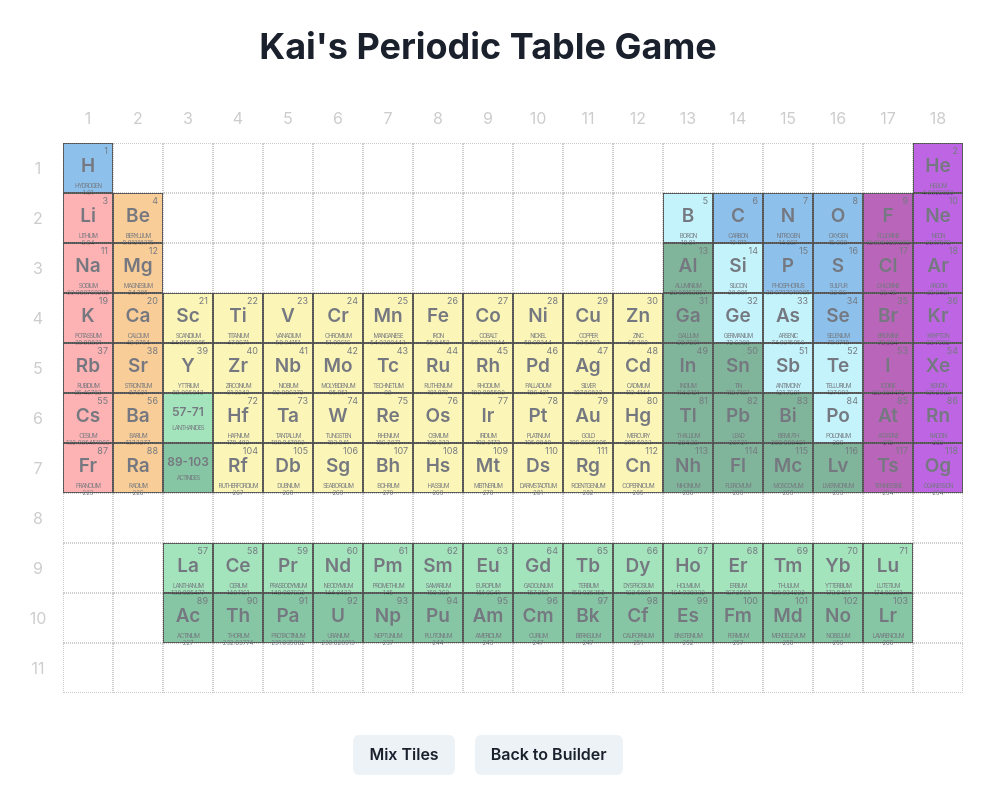
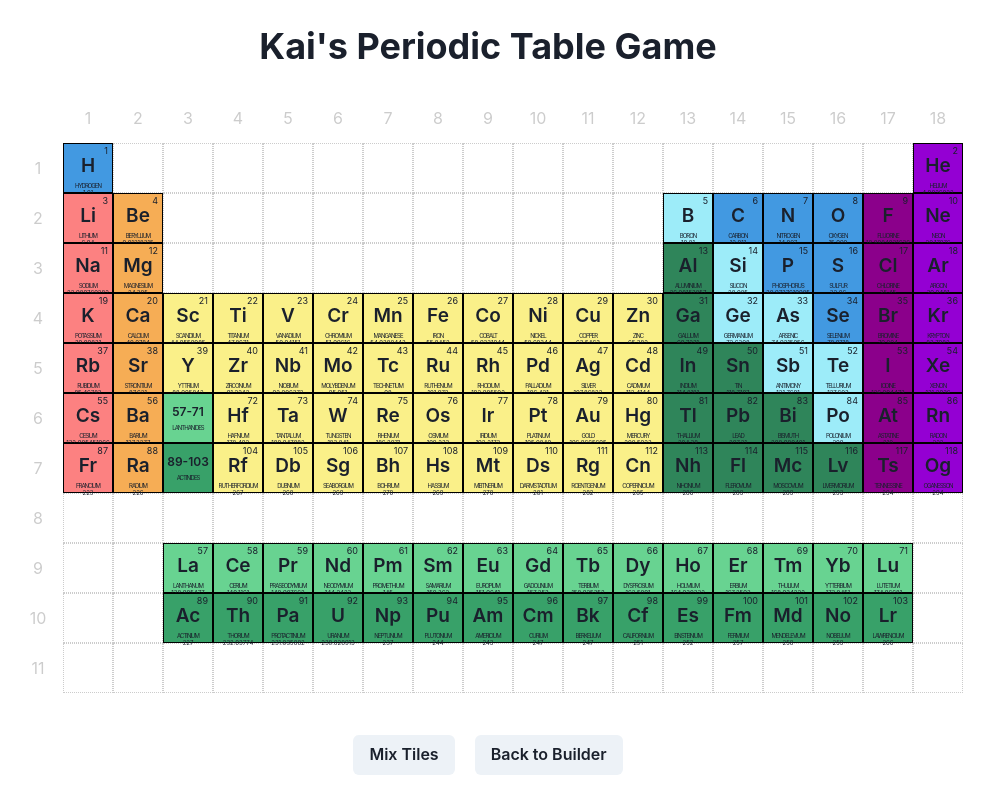
Before and after one commit to kyen99/periodic-table, a Next.js app: page /game in a window 1280 px wide. Shown: the whole page, without its empty margins (152-1146 px from the left). Built offline with nearby package versions, Linux system fonts and the light colour scheme.

Commit message:
set match when restoring saved state

```diff
--- a/components/Game/GameTile.tsx
+++ b/components/Game/GameTile.tsx
@@ -10,12 +10,29 @@ const GameTile = ({ element, startX, startY, celebrate, update, ...rest }) => {
   const [match, setMatch] = useState(false)
 
   useEffect(() => {
-    const match =
-      position[0] === correctPosition[0] && position[1] === correctPosition[1]
+    checkMatch()
+  }, [])
+
+  useEffect(() => {
+    checkMatch()
+    if (position[0] && position[1]) {
+      update(position[1] / 50, position[0] / 50)
+    }
+  }, [position])
+
+  const checkMatch = () => {
+    let match: boolean
+    if (position.length) {
+      match =
+        position[0] === correctPosition[0] && position[1] === correctPosition[1]
+      if (match) celebrate()
+    } else {
+      match =
+        startX * 50 === correctPosition[0] && startY * 50 === correctPosition[1]
+    }
     setMatch(match)
-    if (position[0] && position[1]) update(position[1] / 50, position[0] / 50)
-    if (match) celebrate()
-  }, [position])
+    return match
+  }
 
   const handleStop = (e: DraggableEvent, data: DraggableData) => {
     const { lastX, lastY } = data
--- a/components/Game/index.tsx
+++ b/components/Game/index.tsx
@@ -35,9 +35,7 @@ const GameDisplay = () => {
   }, [])
 
   useEffect(() => {
-    console.log('changed saved state', savedState)
     if (savedState.length) {
-      console.log('saving state')
       window.localStorage.setItem('gameData', JSON.stringify(savedState))
     }
   }, [savedState])
```
